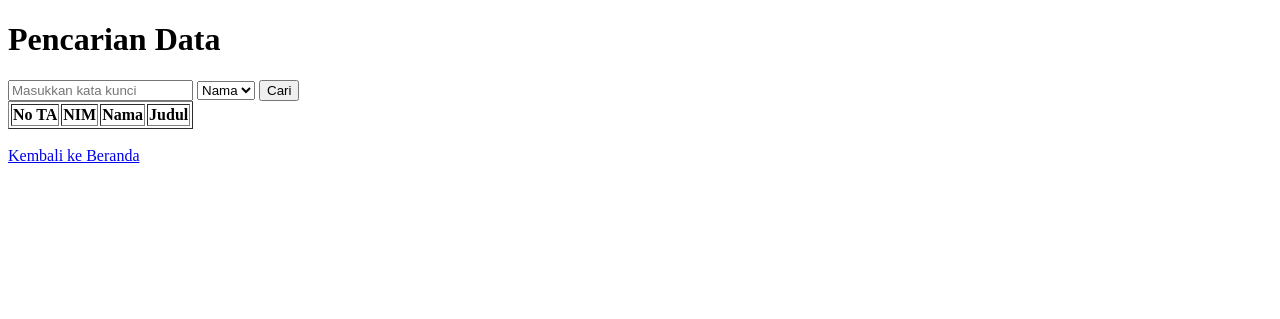
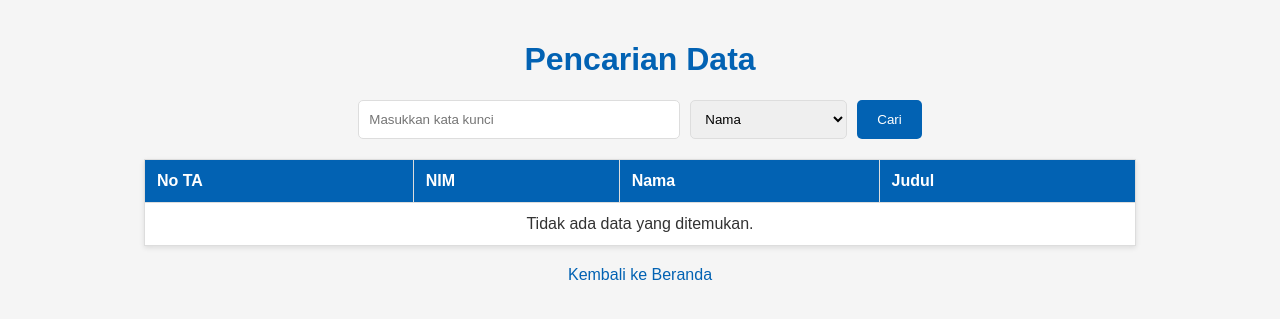
Before and after one commit to kim-sana/tugas_ta, a Django app: page /pencarian/ in a window 1280 px wide. Shown: the top 319 px of the page. Run offline with Django 5.2, Linux system fonts and the light colour scheme; lists and menus that the app fills with data are empty.

Commit message:
Update file yang belum ter-upload

```diff
--- a/pencarian/templates/pencarian.html
+++ b/pencarian/templates/pencarian.html
@@ -1,7 +1,99 @@
 <!DOCTYPE html>
 <html lang="en">
 <head>
-    <title>Pencarian</title>
+    <meta charset="UTF-8">
+    <meta name="viewport" content="width=device-width, initial-scale=1.0">
+    <title>Pencarian Data</title>
+    <style>
+        /* Gaya untuk body */
+        body {
+            font-family: Arial, sans-serif;
+            margin: 0;
+            padding: 20px;
+            background-color: #f5f5f5;
+            color: #333;
+        }
+
+        h1 {
+            text-align: center;
+            color: #0262b3;
+        }
+
+        /* Gaya untuk form pencarian */
+        form {
+            display: flex;
+            justify-content: center;
+            gap: 10px;
+            margin-bottom: 20px;
+        }
+
+        input[type="text"] {
+            padding: 10px;
+            width: 300px;
+            border: 1px solid #ddd;
+            border-radius: 5px;
+        }
+
+        select {
+            padding: 10px;
+            border: 1px solid #ddd;
+            border-radius: 5px;
+        }
+
+        button {
+            padding: 10px 20px;
+            background-color: #0262b3;
+            color: #fff;
+            border: none;
+            border-radius: 5px;
+            cursor: pointer;
+        }
+
+        button:hover {
+            background-color: #004a91;
+        }
+
+        /* Gaya untuk tabel */
+        table {
+            width: 80%;
+            margin: 0 auto;
+            border-collapse: collapse;
+            background-color: #fff;
+            box-shadow: 0px 2px 5px rgba(0, 0, 0, 0.1);
+        }
+
+        th, td {
+            padding: 12px;
+            text-align: left;
+            border: 1px solid #ddd;
+        }
+
+        th {
+            background-color: #0262b3;
+            color: white;
+        }
+
+        tr:nth-child(even) {
+            background-color: #f9f9f9;
+        }
+
+        tr:hover {
+            background-color: #f1f1f1;
+        }
+
+        /* Link kembali */
+        a {
+            display: block;
+            text-align: center;
+            margin-top: 20px;
+            text-decoration: none;
+            color: #0262b3;
+        }
+
+        a:hover {
+            text-decoration: underline;
+        }
+    </style>
 </head>
 <body>
     <h1>Pencarian Data</h1>
@@ -10,16 +102,22 @@
         <select name="kategori">
             <option value="nama" {% if kategori == 'nama' %}selected{% endif %}>Nama</option>
             <option value="judul" {% if kategori == 'judul' %}selected{% endif %}>Judul</option>
+            <option value="nim" {% if kategori == 'nim' %}selected{% endif %}>NIM</option>
+            <option value="no_ta" {% if kategori == 'no_ta' %}selected{% endif %}>Nomor Tugas Akhir</option>
         </select>
         <button type="submit">Cari</button>
     </form>
-    <table border="1">
+
+    <table>
+        <thead>
             <tr>
                 <th>No TA</th>
                 <th>NIM</th>
                 <th>Nama</th>
                 <th>Judul</th>
             </tr>
+        </thead>
+        <tbody>
             {% for item in hasil %}
             <tr>
                 <td>{{ item.no_ta }}</td>
@@ -27,10 +125,14 @@
                 <td>{{ item.nama }}</td>
                 <td>{{ item.judul }}</td>
             </tr>
+            {% empty %}
+            <tr>
+                <td colspan="4" style="text-align: center;">Tidak ada data yang ditemukan.</td>
+            </tr>
             {% endfor %}
+        </tbody>
     </table>
 
-    <br>
     <a href="{% url 'home' %}">Kembali ke Beranda</a>
 </body>
 </html>
--- a/pencarian/views.py
+++ b/pencarian/views.py
@@ -1,8 +1,15 @@
+import json
 from django.shortcuts import render
 from .models import TugasAkhir
 from .forms import LoginForm
+from django.conf import settings
 
-
+# Fungsi untuk membaca file JSON
+def load_json_data():
+    file_path = settings.BASE_DIR / 'pencarian/data/ta_data.json'  # Pastikan path file JSON sesuai
+    with open(file_path, 'r', encoding='utf-8') as f:
+        data = json.load(f)
+    return data
 
 def login_view(request):
     if request.user.is_authenticated:
@@ -38,14 +45,18 @@ def lihat_data(request):
 def pencarian(request):
     query = request.GET.get('query', '')
     kategori = request.GET.get('kategori', 'nama')
+    hasil = []
+
     if query:
         if kategori == 'nama':
             hasil = TugasAkhir.objects.filter(nama__icontains=query)
         elif kategori == 'judul':
             hasil = TugasAkhir.objects.filter(judul__icontains=query)
-        else:
-            hasil = TugasAkhir.objects.all()
-    else:
-        hasil = []
+        elif kategori == 'nim':
+            hasil = TugasAkhir.objects.filter(nim__icontains=query)
+        elif kategori == 'no_ta':
+            hasil = TugasAkhir.objects.filter(no_ta__icontains=query)
 
-    return render(request, 'pencarian.html', {'hasil': hasil, 'query': query})
+    print("Hasil Pencarian:", hasil)  # Debugging untuk melihat data hasil
+
+    return render(request, 'pencarian.html', {'hasil': hasil, 'query': query, 'kategori': kategori})
```
Also changed, not shown: pencarian/static/css/style.css (+37 -5 lines), pencarian/templates/home.html (+5 -4 lines), pencarian/static/images/Glass.png (added), pencarian/static/images/Info.png (added), pencarian/static/images/background1.jpg (renamed from pencarian/static/images/background.jpg). Lines whose indentation alone changed are shown as unchanged.
